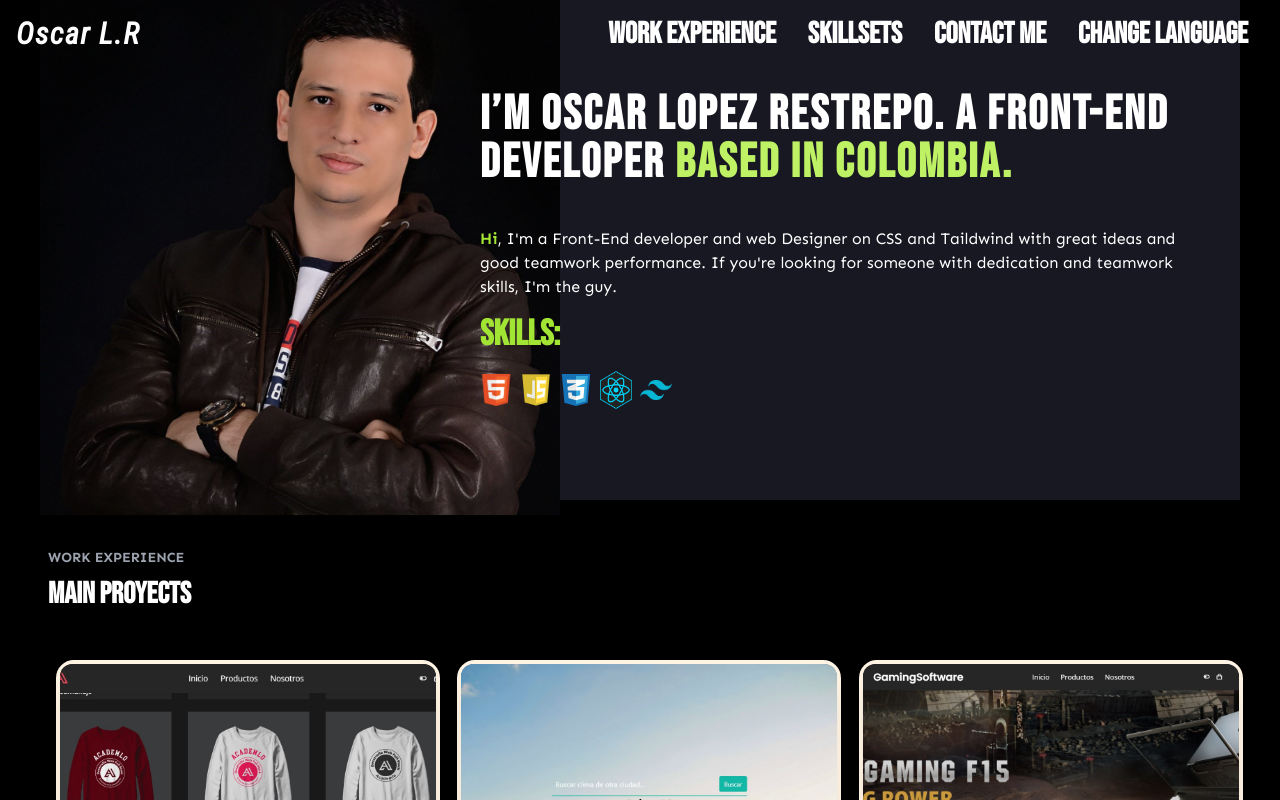
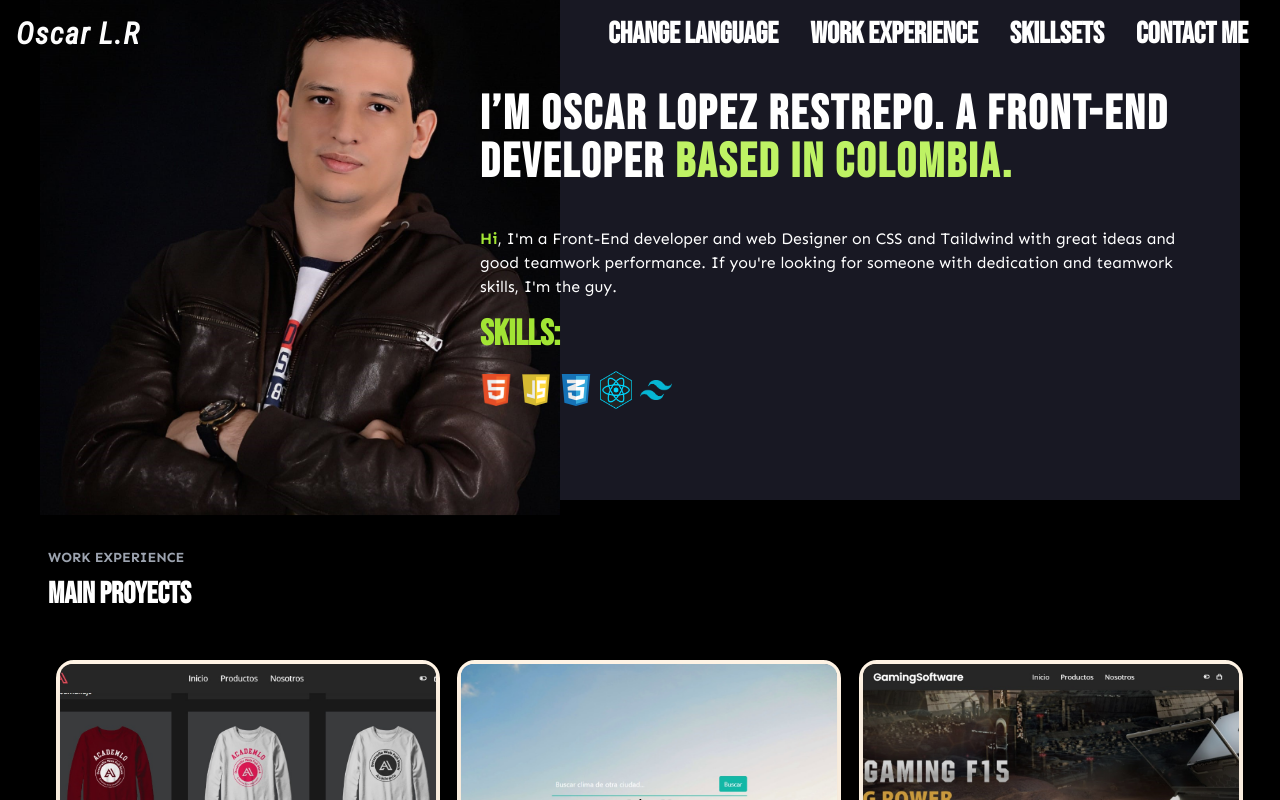
Before and after one commit to oscar91511/portfolio, a React (Vite) app: page / in a window 1280 px wide. Shown: the top 800 px of the page. Built offline with nearby package versions, Linux system fonts and the light colour scheme.

Commit message:
change botton for <a> on language

```diff
--- a/src/components/Navbar.jsx
+++ b/src/components/Navbar.jsx
@@ -37,6 +37,13 @@ const Navbar = () => {
         } w-full grid text-lg gap-2  font-Robo font-bold sm:font-Bebas duration-200 md:static md:flex md:w-auto`}
       >
         <a
+          className="hover:text-lime-400 p-4 duration-200 text-3xl  pl-2"
+           onClick={() => handleLanguageChange('es')}
+          id="languageButton"
+        >
+          {t('languageButton')}
+        </a>
+        <a
           className=" hover:text-lime-400 p-4 duration-200 text-3xl pl-2  "
           href="#Work Experience"
         >
@@ -54,13 +61,7 @@ const Navbar = () => {
         >
          {t('contactMe')}
         </a>
-        <button
-          className="hover:text-lime-400 p-4 duration-200 text-3xl  pl-2"
-           onClick={() => handleLanguageChange('es')}
-          id="languageButton"
-        >
-          {t('languageButton')}
-        </button>
+
       </nav>
     </header>
   );
```
